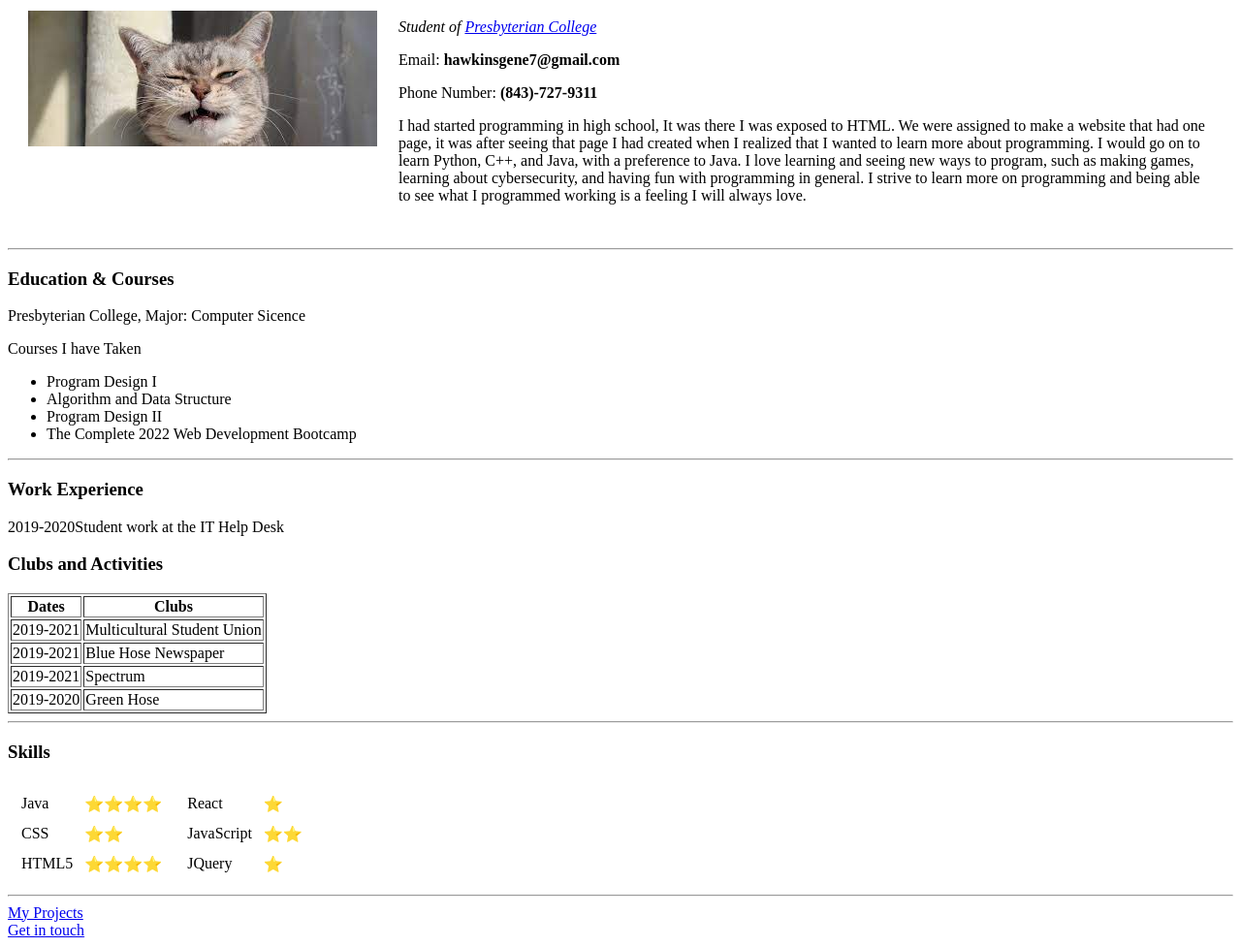
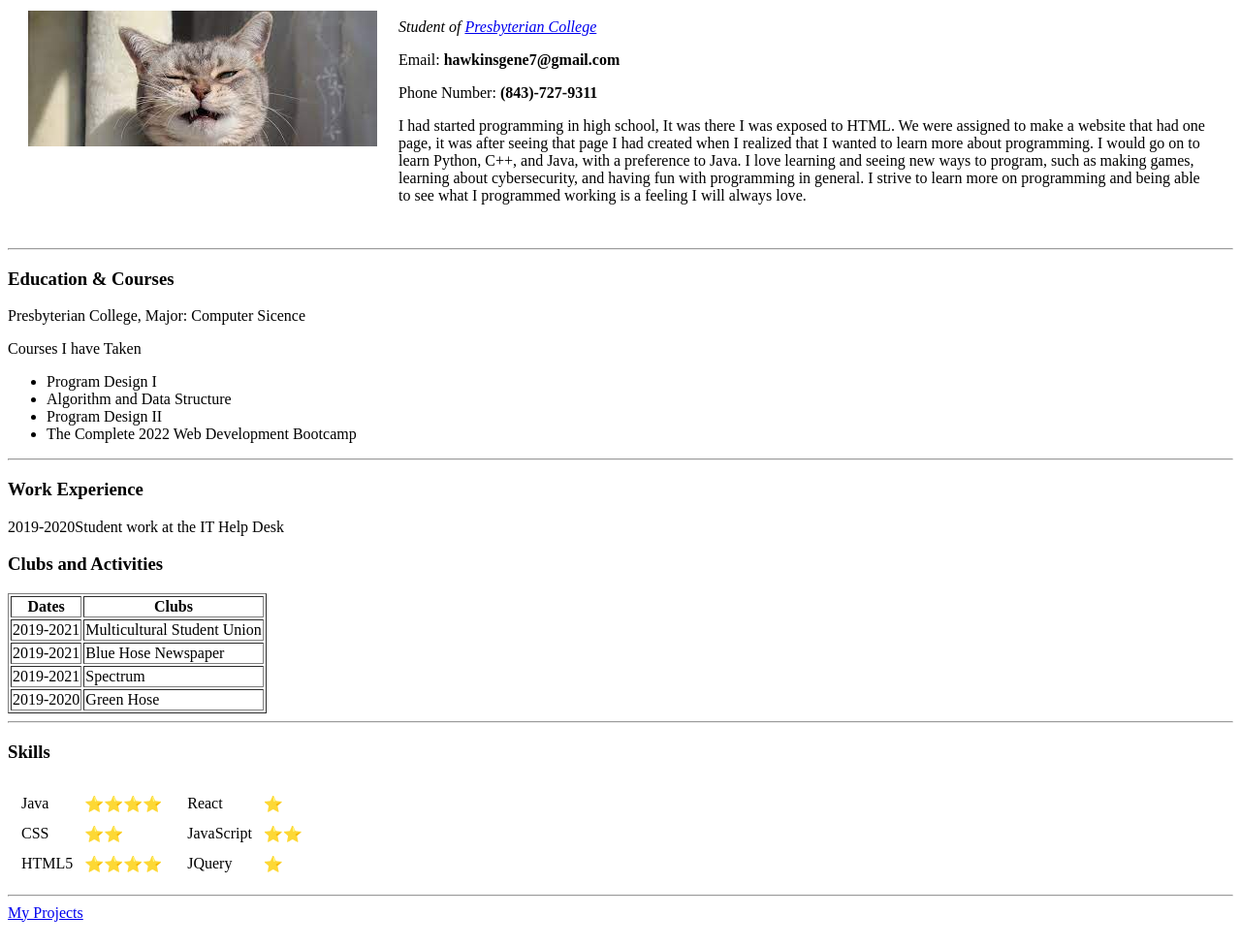
Before and after one commit to genehawkins/IsaiahHawkins.me, a plain HTML site: page index.html in a window 1280 px wide. Shown: the part 90-1067 px from the top of the page at 97% size. Drawn offline with Linux system fonts and the light colour scheme.

Commit message:
Update index.html

```diff
--- a/index.html
+++ b/index.html
@@ -99,7 +99,5 @@
     </table>
     <hr />
     <a href="projects.html">My Projects</a>
-    <br />
-    <a href="contact.html">Get in touch</a>
   </body>
 </html>
```
